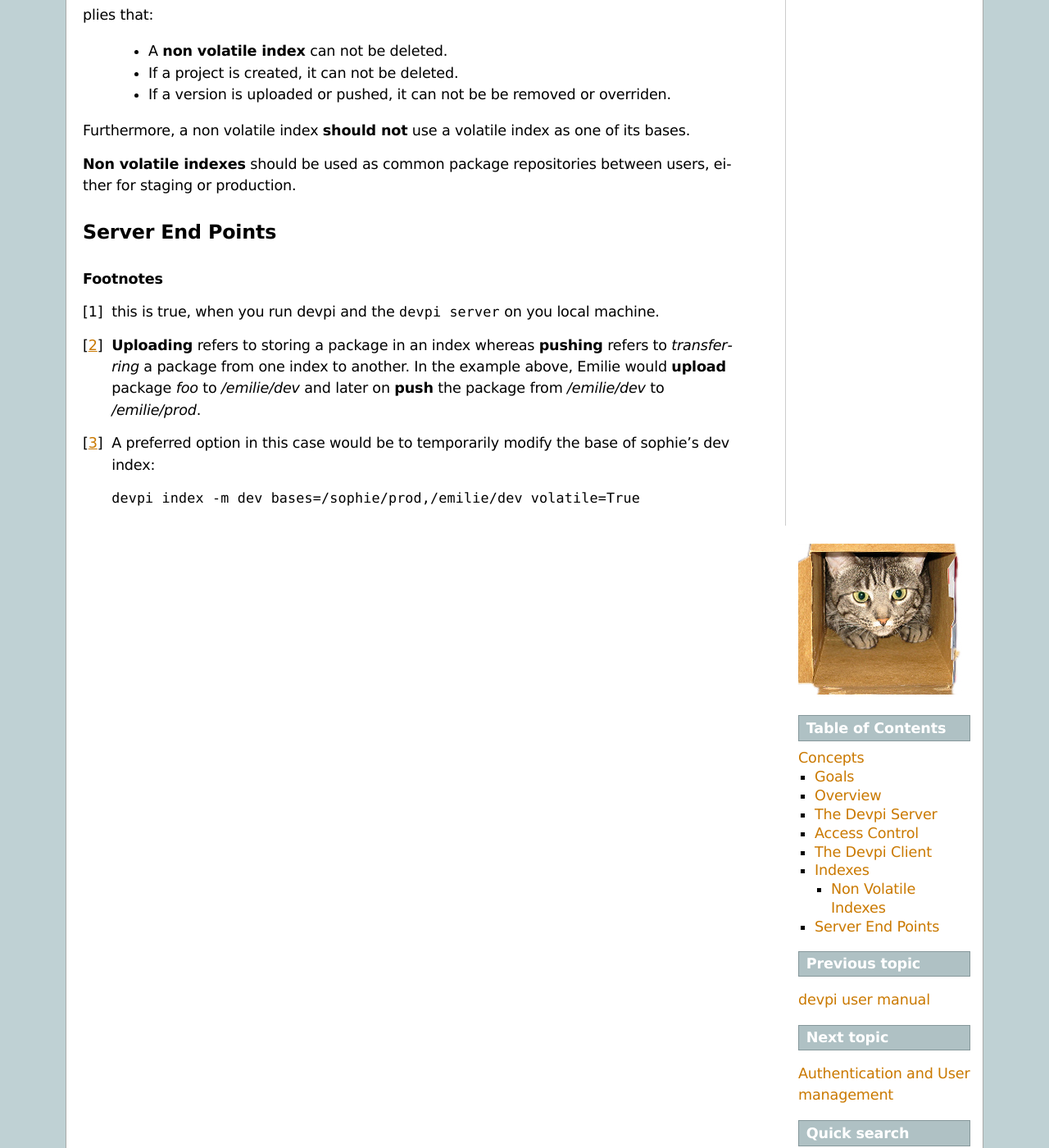
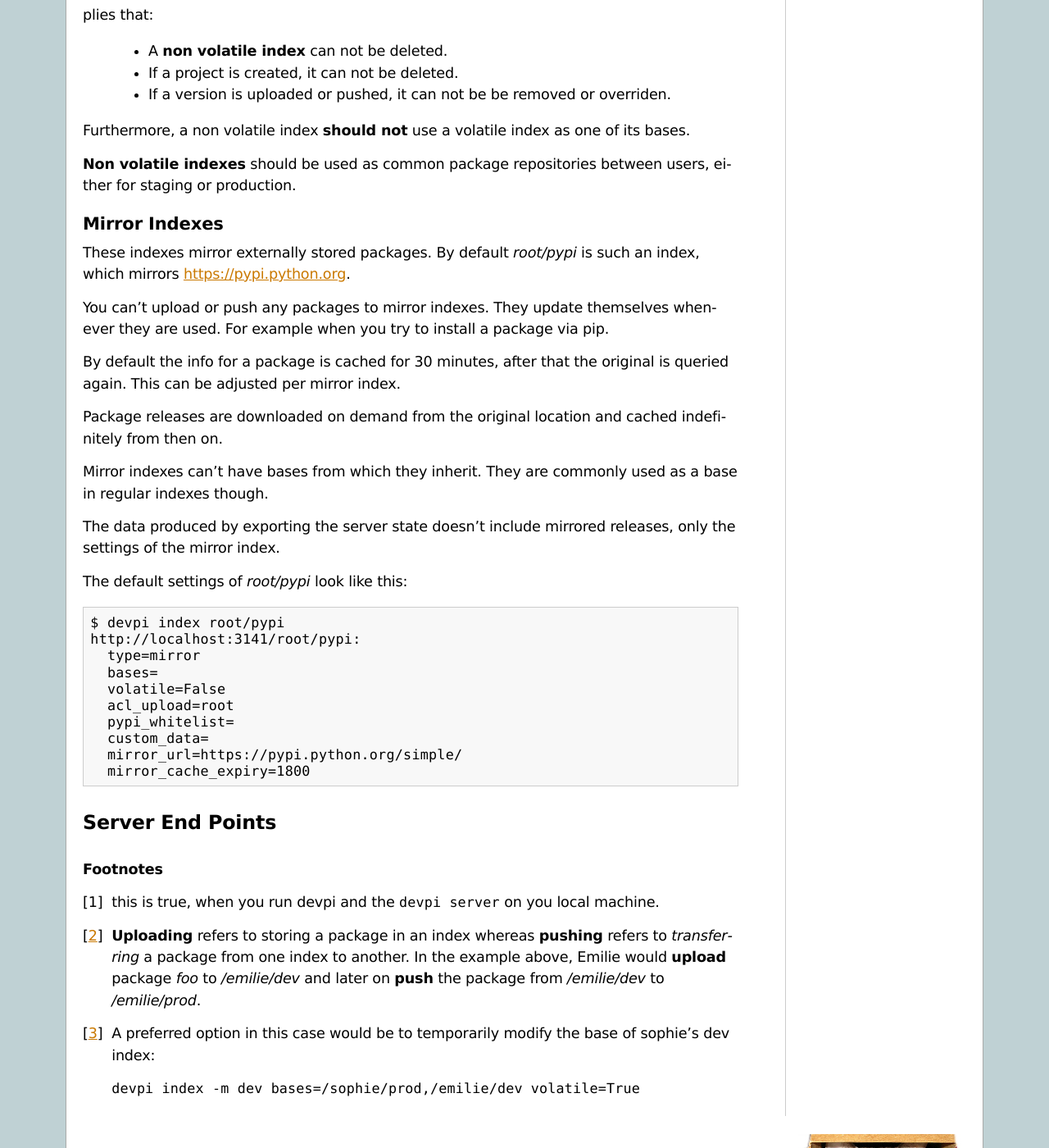
Before and after one commit to devpi/devpi, a Sphinx documentation site: the page built from doc/userman/devpi_concepts.rst, in a window 1280 px wide and 1400 px high, scrolled down 4274 px. Shown: the whole window at 82% size. Built offline with Sphinx 7.4.7, drawn with Linux system fonts in a browser that asks for light colours; pages that are not in the unit, such as notebooks, are missing from menus.

Commit message:
Document desired behaviour of mirror indexes.

```diff
--- a/doc/userman/devpi_concepts.rst
+++ b/doc/userman/devpi_concepts.rst
@@ -192,6 +192,42 @@ one of its bases.
 **Non volatile indexes** should be used as common package repositories between
 users, either for staging or production.
 
+.. _mirror_indexes:
+
+Mirror Indexes
+++++++++++++++
+
+These indexes mirror externally stored packages. By default *root/pypi* is such
+an index, which mirrors https://pypi.python.org.
+
+You can't upload or push any packages to mirror indexes. They update themselves
+whenever they are used. For example when you try to install a package via pip.
+
+By default the info for a package is cached for 30 minutes, after that the
+original is queried again. This can be adjusted per mirror index.
+
+Package releases are downloaded on demand from the original location and cached
+indefinitely from then on.
+
+Mirror indexes can't have bases from which they inherit. They are commonly used
+as a base in regular indexes though.
+
+The data produced by exporting the server state doesn't include mirrored
+releases, only the settings of the mirror index.
+
+The default settings of *root/pypi* look like this::
+
+      $ devpi index root/pypi
+      http://localhost:3141/root/pypi:
+        type=mirror
+        bases=
+        volatile=False
+        acl_upload=root
+        pypi_whitelist=
+        custom_data=
+        mirror_url=https://pypi.python.org/simple/
+        mirror_cache_expiry=1800
+
 .. _um_concept_server_end_points:
 
 Server End Points
```
Also changed, not shown: doc/userman/devpi_indices.rst (+16 -0 lines).
